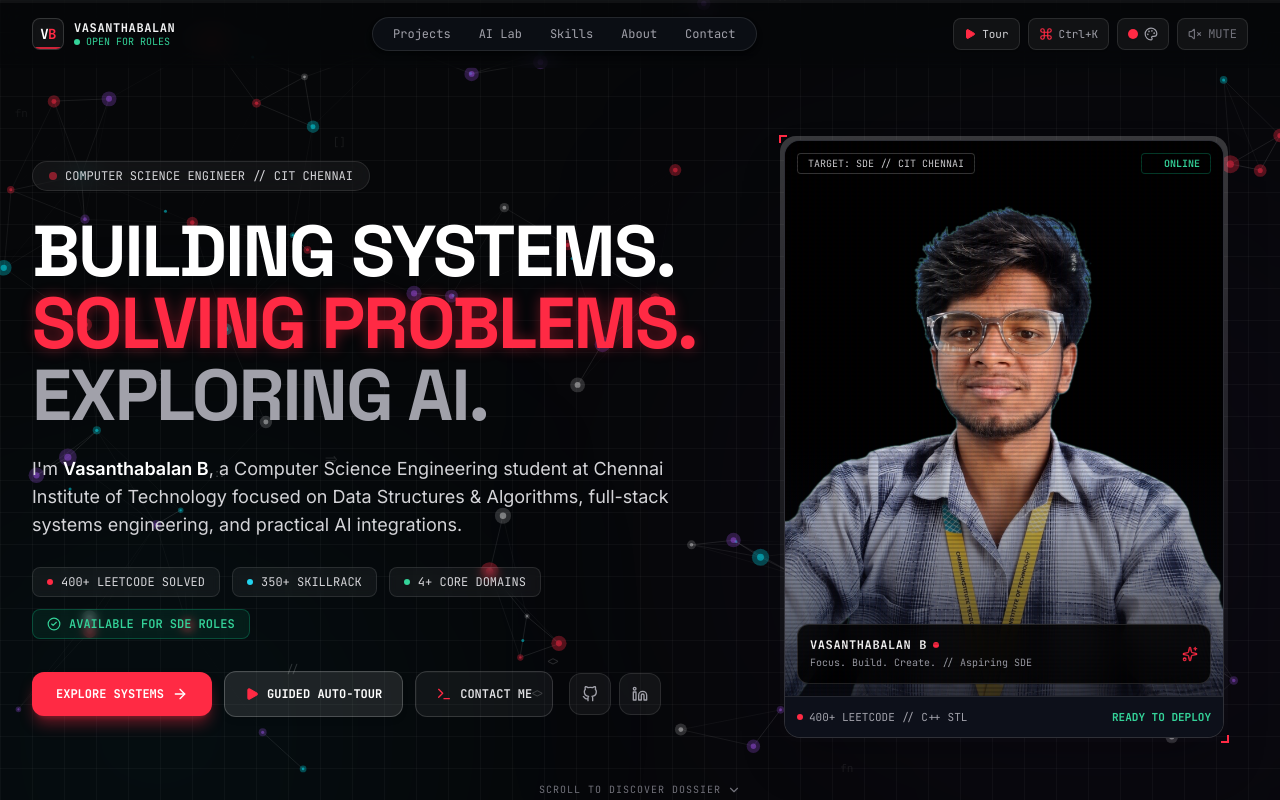
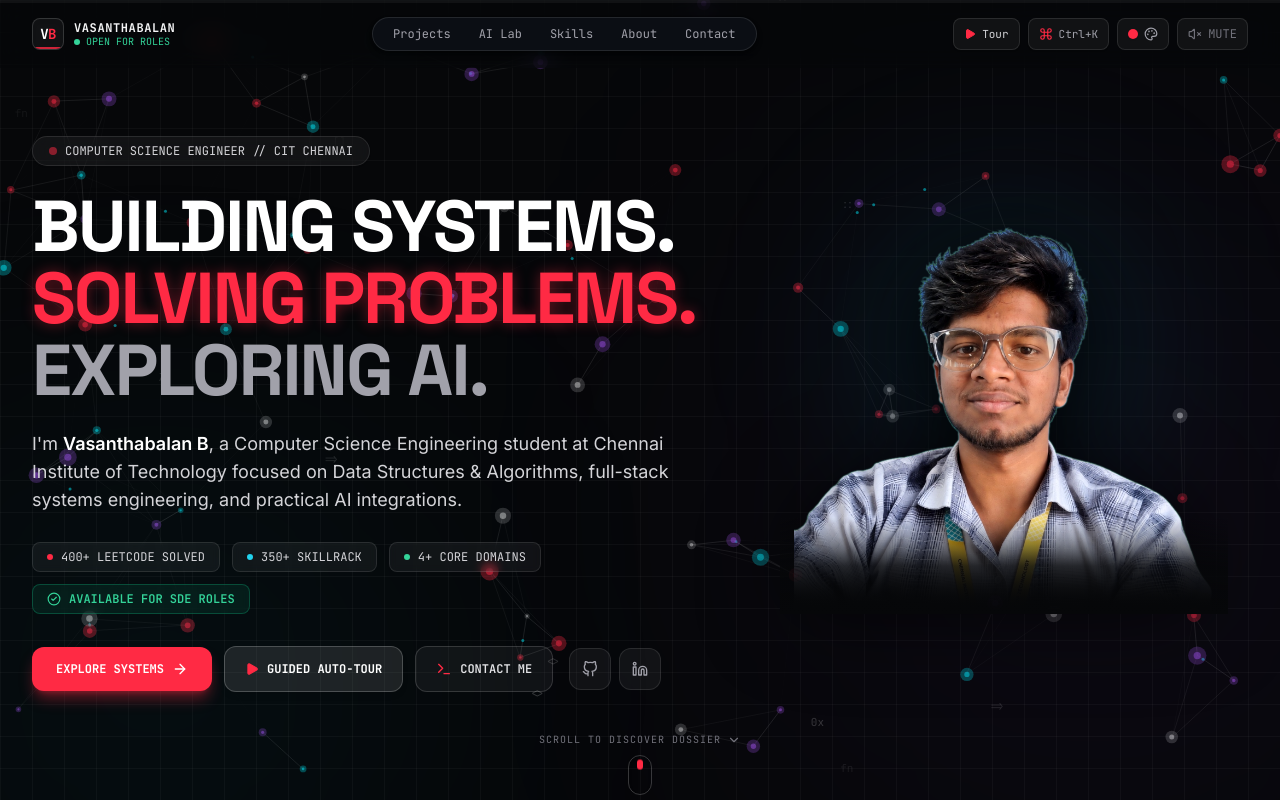
Before and after one commit to Vasanth-repos/vasanth-repos.github.io, a React (Vite) app: page / in a window 1280 px wide. Shown: the top 800 px of the page. Built offline with nearby package versions, Linux system fonts and the light colour scheme.

Commit message:
feat: blend portrait seamlessly into hero section and crop to pocket level

```diff
--- a/src/components/hero/Hero.tsx
+++ b/src/components/hero/Hero.tsx
@@ -1,5 +1,5 @@
-import React, { useState } from 'react';
-import { ArrowRight, Terminal as TerminalIcon, ChevronDown, Play, CheckCircle2, Sparkles } from 'lucide-react';
+import React from 'react';
+import { ArrowRight, Terminal as TerminalIcon, ChevronDown, Play, CheckCircle2 } from 'lucide-react';
 import { PERSONAL_INFO } from '../../data/portfolioData';
 import { ParticleCanvas } from './ParticleCanvas';
 import { playCyberSound } from '../ui/AudioToggle';
@@ -11,19 +11,6 @@ interface HeroProps {
 }
 
 export const Hero: React.FC<HeroProps> = ({ onStartTour }) => {
-  const [tilt, setTilt] = useState({ x: 0, y: 0 });
-
-  const handleMouseMove = (e: React.MouseEvent<HTMLDivElement>) => {
-    const rect = e.currentTarget.getBoundingClientRect();
-    const x = ((e.clientX - rect.left) / rect.width - 0.5) * 12;
-    const y = ((e.clientY - rect.top) / rect.height - 0.5) * -12;
-    setTilt({ x, y });
-  };
-
-  const handleMouseLeave = () => {
-    setTilt({ x: 0, y: 0 });
-  };
-
   const scrollToNextSection = () => {
     playCyberSound('click');
     const target = document.getElementById('terminal') || document.getElementById('metrics');
@@ -164,70 +151,27 @@ export const Hero: React.FC<HeroProps> = ({ onStartTour }) => {
 
           </div>
 
-          {/* Right Column: 3D Tilt HUD Hero Portrait Card */}
-          <div className="lg:col-span-5 flex flex-col items-center justify-center">
-            <Reveal direction="zoom" delay={120} duration={500} className="w-full max-w-sm sm:max-w-md">
-              <div
-                onMouseMove={handleMouseMove}
-                onMouseLeave={handleMouseLeave}
-                style={{
-                  transform: `perspective(1000px) rotateX(${tilt.y}deg) rotateY(${tilt.x}deg)`,
-                  transition: 'transform 0.15s ease-out',
-                }}
-                className="relative w-full rounded-2xl p-1 bg-gradient-to-b from-white/20 via-[var(--accent-color)]/30 to-transparent shadow-2xl group hud-corner"
-              >
-                {/* Inner Card Frame */}
-                <div className="relative rounded-2xl bg-[#0a0c14] overflow-hidden border border-white/15">
+          {/* Right Column: Seamlessly Blended Hero Portrait */}
+          <div className="lg:col-span-5 flex flex-col items-center justify-end relative">
+            <Reveal direction="fade" delay={120} duration={600} className="w-full max-w-sm sm:max-w-md relative flex items-center justify-center">
 
-                  {/* Portrait Media with HUD Reticle */}
-                  <div className="relative aspect-[3/3.8] overflow-hidden bg-black flex items-center justify-center">
-                    <img
-                      src={PERSONAL_INFO.images.heroHud}
-                      alt="Vasanthabalan B — Hero Portrait"
-                      className="w-full h-full object-cover object-top group-hover:scale-105 transition-transform duration-700"
-                    />
+              {/* Atmospheric Cyber Back-Glow */}
+              <div className="absolute top-1/2 left-1/2 -translate-x-1/2 -translate-y-1/2 w-72 sm:w-96 h-72 sm:h-96 rounded-full bg-[var(--accent-color)]/20 blur-[100px] pointer-events-none -z-10" />
+              <div className="absolute top-1/3 left-1/2 -translate-x-1/2 -translate-y-1/2 w-64 h-64 rounded-full bg-cyan-500/15 blur-[90px] pointer-events-none -z-10" />
 
-                    {/* Gradient & Scanline Overlay */}
-                    <div className="absolute inset-0 bg-gradient-to-t from-[#0a0c14] via-transparent to-transparent opacity-80" />
-                    <div className="scanline-overlay opacity-25" />
+              {/* The Blended Silhouette (Cropped at pocket level, fading seamlessly into background) */}
+              <div className="relative w-full flex justify-center items-end select-none">
+                <img
+                  src={PERSONAL_INFO.images.heroHud}
+                  alt="Vasanthabalan B — Software Systems Engineer"
+                  className="w-full max-w-[340px] sm:max-w-[420px] h-auto object-contain drop-shadow-[0_20px_45px_rgba(0,0,0,0.95)] filter contrast-[1.04]"
+                  loading="eager"
+                />
 
-                    {/* HUD Targeting Telemetry Header */}
-                    <div className="absolute top-3 left-3 right-3 flex items-center justify-between text-[10px] font-mono text-zinc-300">
-                      <span className="px-2.5 py-0.5 rounded bg-black/75 backdrop-blur-md border border-white/20">
-                        TARGET: SDE // CIT CHENNAI
-                      </span>
-                      <span className="flex items-center gap-1.5 text-emerald-400 font-bold px-2.5 py-0.5 rounded bg-black/75 border border-emerald-500/30">
-                        <span className="w-1.5 h-1.5 rounded-full bg-emerald-400 animate-ping" />
-                        ONLINE
-                      </span>
-                    </div>
+                {/* Seamless Bottom Gradient Blend into Hero Section Background */}
+                <div className="absolute bottom-0 left-0 right-0 h-24 bg-gradient-to-t from-[#060709] via-[#060709]/80 to-transparent pointer-events-none" />
+              </div>
 
-                    {/* Lower Card Badge */}
-                    <div className="absolute bottom-3 left-3 right-3 p-3 rounded-xl bg-black/85 backdrop-blur-md border border-white/15">
-                      <div className="flex items-center justify-between text-xs font-mono">
-                        <div>
-                          <div className="text-white font-bold tracking-wider uppercase flex items-center gap-1.5">
-                            <span>VASANTHABALAN B</span>
-                            <span className="w-1.5 h-1.5 rounded-full dynamic-accent-bg" />
-                          </div>
-                          <div className="text-[10px] text-zinc-400 mt-0.5">Focus. Build. Create. // Aspiring SDE</div>
-                        </div>
-                        <Sparkles className="w-4 h-4 dynamic-accent shrink-0" />
-                      </div>
-                    </div>
-                  </div>
-
-                  {/* Telemetry Footer Strip on Card */}
-                  <div className="p-3 bg-[#0d101a] border-t border-white/10 flex items-center justify-between text-[11px] font-mono text-zinc-400">
-                    <span className="flex items-center gap-1.5">
-                      <span className="w-1.5 h-1.5 rounded-full dynamic-accent-bg" />
-                      <span>400+ LEETCODE // C++ STL</span>
-                    </span>
-                    <span className="text-emerald-400 font-bold">READY TO DEPLOY</span>
-                  </div>
-
-                </div>
-              </div>
             </Reveal>
           </div>
 
```
Also changed, not shown: public/assets/images/vasanthabalan-hero.jpg, public/assets/images/vasanthabalan-hero.png.
